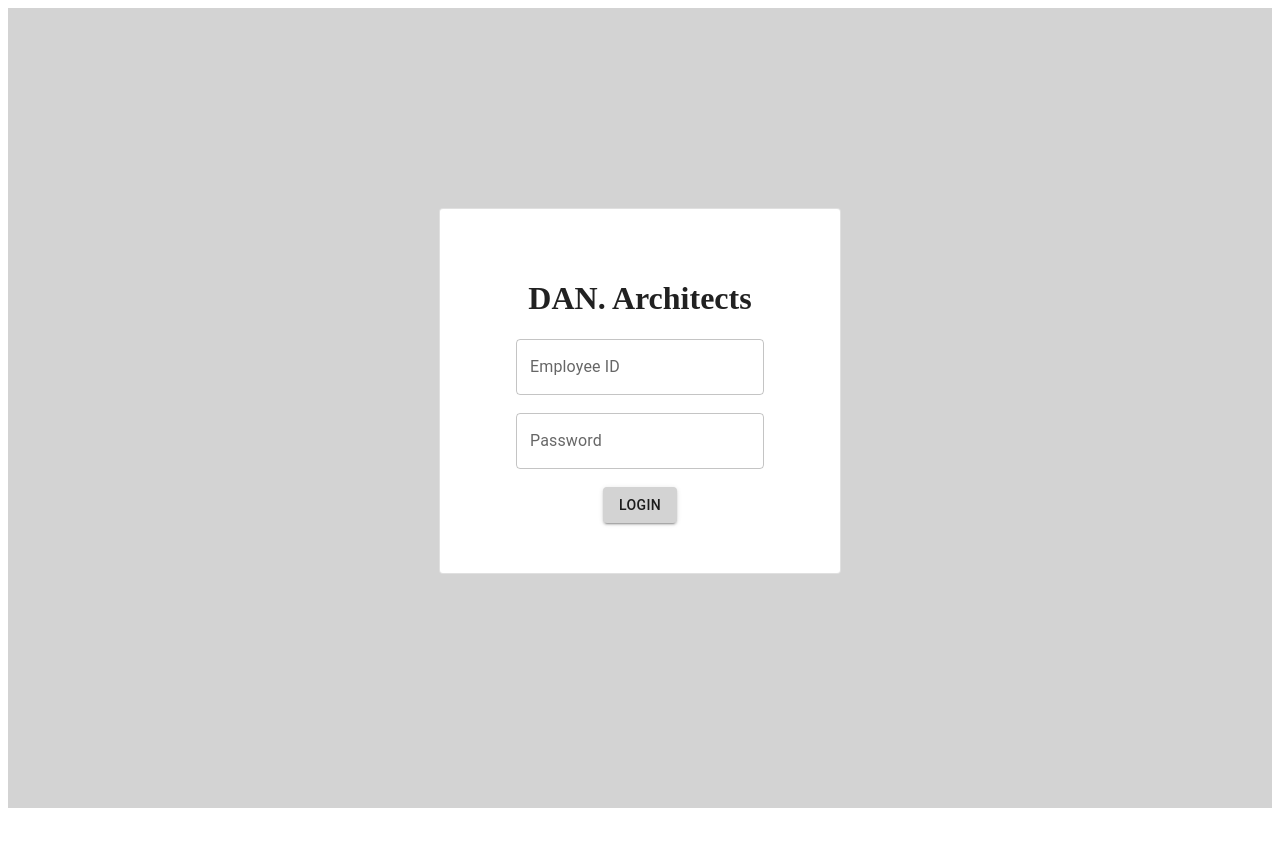
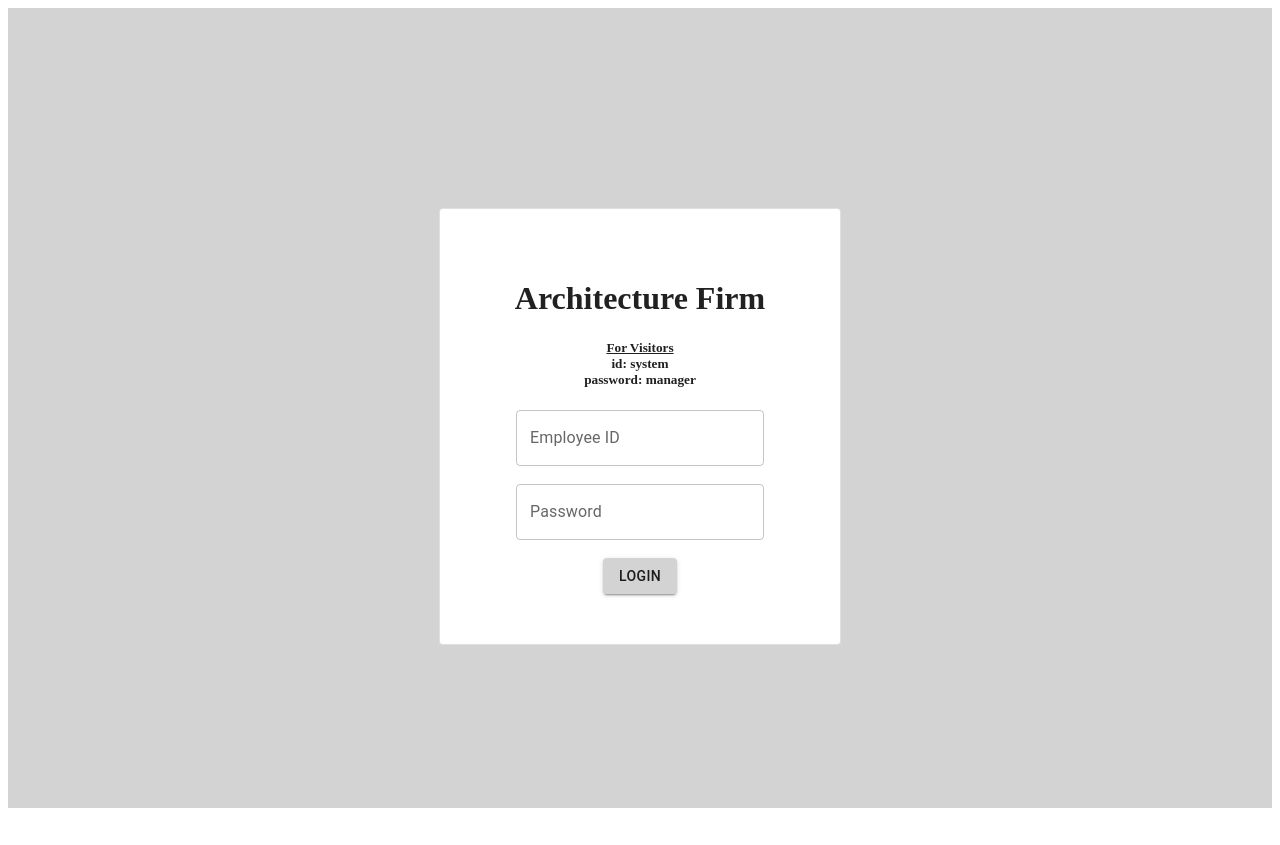
Before and after one commit to MuzzammilAfzal/DAN.Architects, a React (Vite) app in the folder admin/: page /admin in a window 1280 px wide. Before the commit the page ends 816 px from the top, so only its background shows below. Built offline with nearby package versions, Linux system fonts and the light colour scheme; no server answers.

Commit message:
cors update

```diff
--- a/admin/src/login.jsx
+++ b/admin/src/login.jsx
@@ -16,7 +16,8 @@ function Login(){
 return<div  style={{background:"#d3d3d3",height:800,display:'flex',justifyContent:'center',flexWrap:"wrap"}}>
    <center style={{padding:200}}>
         <Card variant="outlined" style={{width:300,padding:50}}>
-            <h1>DAN. Architects</h1>
+            <h1>Architecture Firm</h1>
+            <h5><u>For Visitors</u> <br />id: system <br /> password: manager</h5>
              <TextField id="outlined-basic" placeholder='No spaces allowed' label="Employee ID" variant="outlined"
              onChange={(event)=>{
                 User.id=event.target.value
--- a/package.json
+++ b/package.json
@@ -1,6 +1,7 @@
 {
   "dependencies": {
     "cors": "^2.8.5",
+    "typescript": "^5.9.2",
     "zod": "^3.23.8"
   }
 }
```
Also changed, not shown: 1 other file (tests, documents, lock files or other folders).
